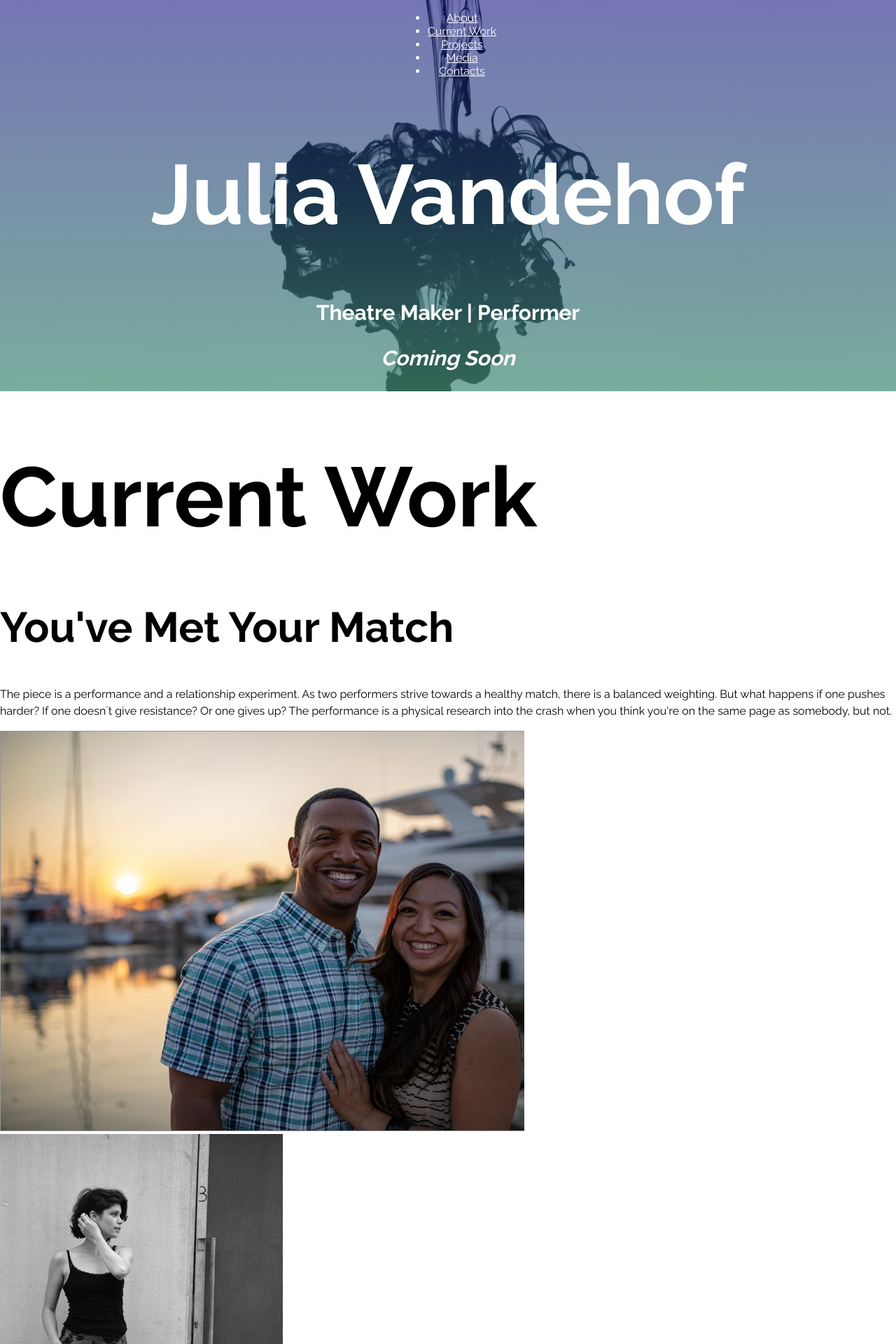
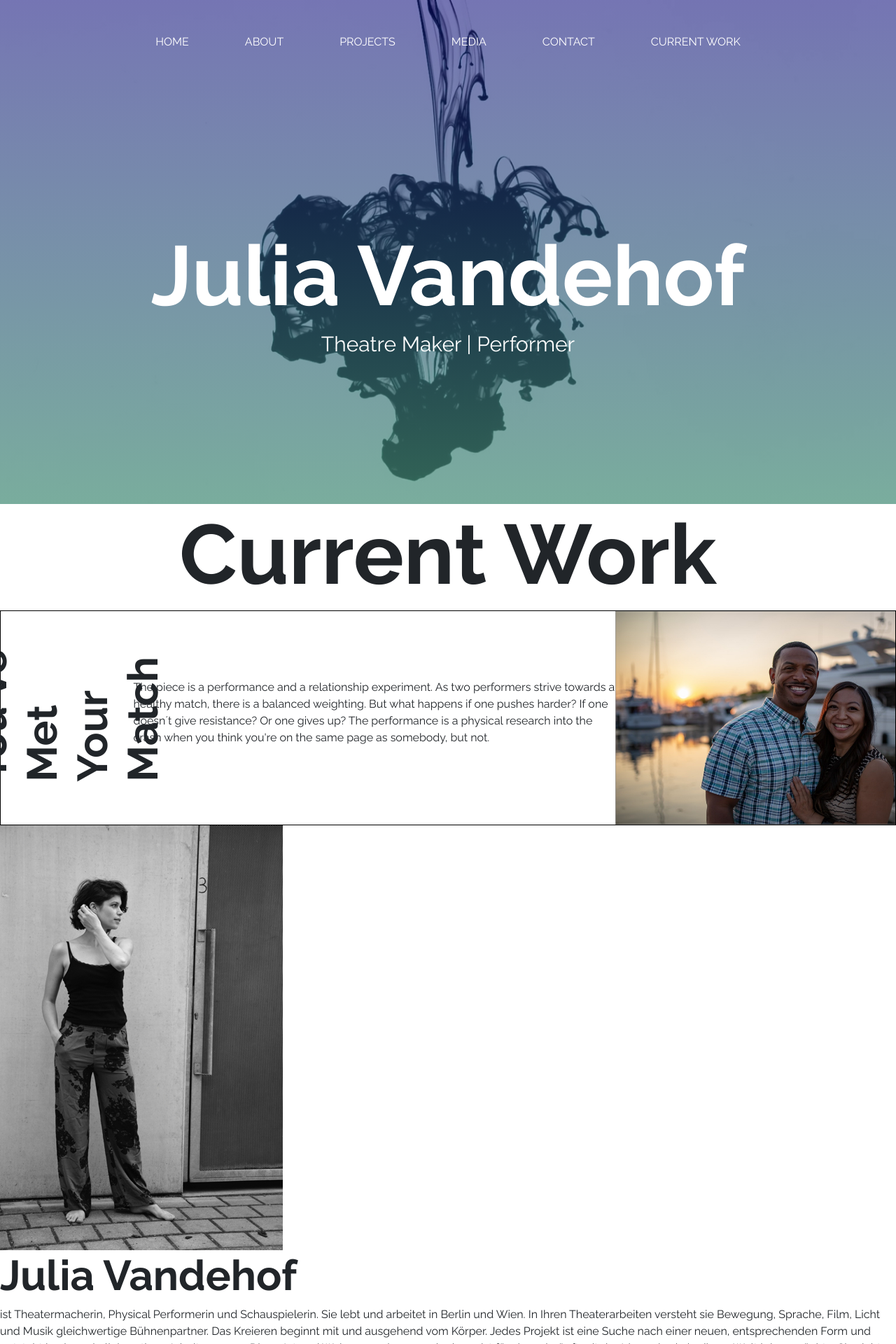
Before and after one commit to matteocarpi/julia, a Jekyll site: the page built from index.md, in a window 1280 px wide. Shown: the top 1920 px of the page at 70% size. Built offline with Jekyll 4.4.1, drawn with Linux system fonts in a browser that asks for light colours.

Commit message:
many things

```diff
--- a/_includes/head.html
+++ b/_includes/head.html
@@ -2,6 +2,9 @@
   <meta charset="utf-8">
   <title>Julia Vandehof</title>
   <link href="https://fonts.googleapis.com/css?family=Raleway:400,700,900" rel="stylesheet">
+  <!--  Botstrap -->
+  <link rel="stylesheet" href="https://stackpath.bootstrapcdn.com/bootstrap/4.3.1/css/bootstrap.min.css" integrity="sha384-ggOyR0iXCbMQv3Xipma34MD+dH/1fQ784/j6cY/iJTQUOhcWr7x9JvoRxT2MZw1T" crossorigin="anonymous">
+  <!-- local styles  -->
   <link rel="stylesheet" href="/assets/css/styles.css">
   <link rel="shortcut icon" href="/assets/favicon.ico">
 </head>
--- a/_includes/navigation.html
+++ b/_includes/navigation.html
@@ -1,7 +1,14 @@
-<ul>
-  <li><a href="/#about">About</a></li>
-  <li><a href="/#current">Current Work</a></li>
-  <li><a href="/projects">Projects</a></li>
-  <li><a href="/media">Media</a></li>
-  <li><a href="/#contacts">Contacts</a></li>
-</ul>
+<nav class="navbar navbar-expand-lg">
+  <button class="navbar-toggler" type="button" data-toggle="collapse" data-target="#navbarNav" aria-controls="navbarNav" aria-expanded="false" aria-label="Toggle navigation">
+    <span class="navbar-toggler-icon"></span>
+  </button>
+  <div class="collapse navbar-collapse" id="navbarNav">
+    <ul class="navbar-nav">
+      {% for item in site.data.navigation %}
+        <li class="nav-item {% if page.url == item.link %} active {% endif %}">
+          <a class="nav-link" href="{{ item.link }}"> {{ item.name }}<span class="sr-only">(current)</span></a>
+        </li>
+        {% endfor %}
+    </ul>
+  </div>
+</nav>
--- a/_layouts/home.html
+++ b/_layouts/home.html
@@ -1,23 +1,26 @@
 ---
 layout: default
 ---
+<div class="background-home">
+  {% include navigation.html %}
   <div class="title-slide">
-  {% include navigation.html %}
       <div class="name">
           <h1 class="light">{{ site.name }}</h1>
           <h3>{{ site.profession }}</h3>
-        <h3> <em>Coming Soon</em> </h2>
+      </div>
     </div>
   </div>
     <div class="current-work">
       <h1>Current Work</h1>
+      <div class="current-item">
         {% for post in site.posts %}
           {% if post.current == true %}
-      <h2>{{ post.title }}</h2>
-      <p>{{ post.description }}</p>
-      <img src="{{ post.preview-picture }}" alt="">
+            <h2 class="current-title">{{ post.title }}</h2>
+            <p class="current-description">{{ post.description }}</p>
+            <img class="current-image" src="{{ post.preview-picture }}" alt="">
           {% endif %}
         {% endfor %}
+      </div>
     </div>
 
     <div class="julia">
@@ -32,3 +35,4 @@ layout: default
       <h2 class="vertical-left">Contact</h2>
       <a class="email" href="mailto:{{ site.email }}">{{ site.email }}</a>
     </div>
+</div>
--- /dev/null
+++ b/_sass/home.scss
@@ -0,0 +1,40 @@
+.background-home {
+  background: linear-gradient(
+      rgba(00, 00, 124, 0.5),
+      rgba(73, 146, 124, 0.7)
+      ), url(/assets/img/videoblocks-black-ink-drop-in-water-filmed-in-slow-motion_s414zxc9g_thumbnail-full06.jpg);
+  background-position: center;
+  background-size: cover;
+  background-repeat: no-repeat;
+  display: flex;
+  flex-direction: column;
+}
+.title-slide {
+  * {
+    text-align: center;
+    color: white;
+  }
+  display: flex;
+  flex-direction: column;
+  justify-content: center;
+  align-items: center;
+  flex: 1 0 auto;
+  min-height: 600px;
+}
+.current-work {
+  display: flex;
+  flex-direction: column;
+  align-items: center
+}
+.current-item {
+  border: solid 1px black;
+  display: flex;
+  align-items: center;
+}
+.current-title {
+  transform: rotate(-90deg);
+}
+.current-image {
+  width: 400px;
+  object-fit: contain;
+}
--- a/_sass/universal.scss
+++ b/_sass/universal.scss
@@ -13,9 +13,11 @@ html {
 }
 h1 {
   font-size: 120px;
+  font-weight: 700;
 }
 h2 {
   font-size: 60px;
+  font-weight: 700;
 }
 h3 {
   font-size: 30px;
@@ -26,24 +28,17 @@ p {
 .light {
   color: white;
 }
-
-.title-slide {
-  * {
-    text-align: center;
+nav {
+  margin: 2rem auto;
+}
+li {
+  a {
     color: white;
   }
-  background: linear-gradient(
-      rgba(00, 00, 124, 0.5),
-      rgba(73, 146, 124, 0.7)
-      ), url(/assets/img/videoblocks-black-ink-drop-in-water-filmed-in-slow-motion_s414zxc9g_thumbnail-full06.jpg);
-  background-position: center;
-  background-size: cover;
-  background-repeat: no-repeat;
-  display: flex;
-  flex-direction: column;
-  justify-content: center;
-  align-items: center;
-  flex: 1 0 auto;
+}
+li.nav-item {
+  margin: 0 2rem;
+  text-transform: uppercase;
 }
 .footer {
   display: flex;
--- a/assets/css/styles.scss
+++ b/assets/css/styles.scss
@@ -1,3 +1,4 @@
 ---
 ---
 @import "universal";
+@import "home";
```
Lines whose indentation alone changed are shown as unchanged.
